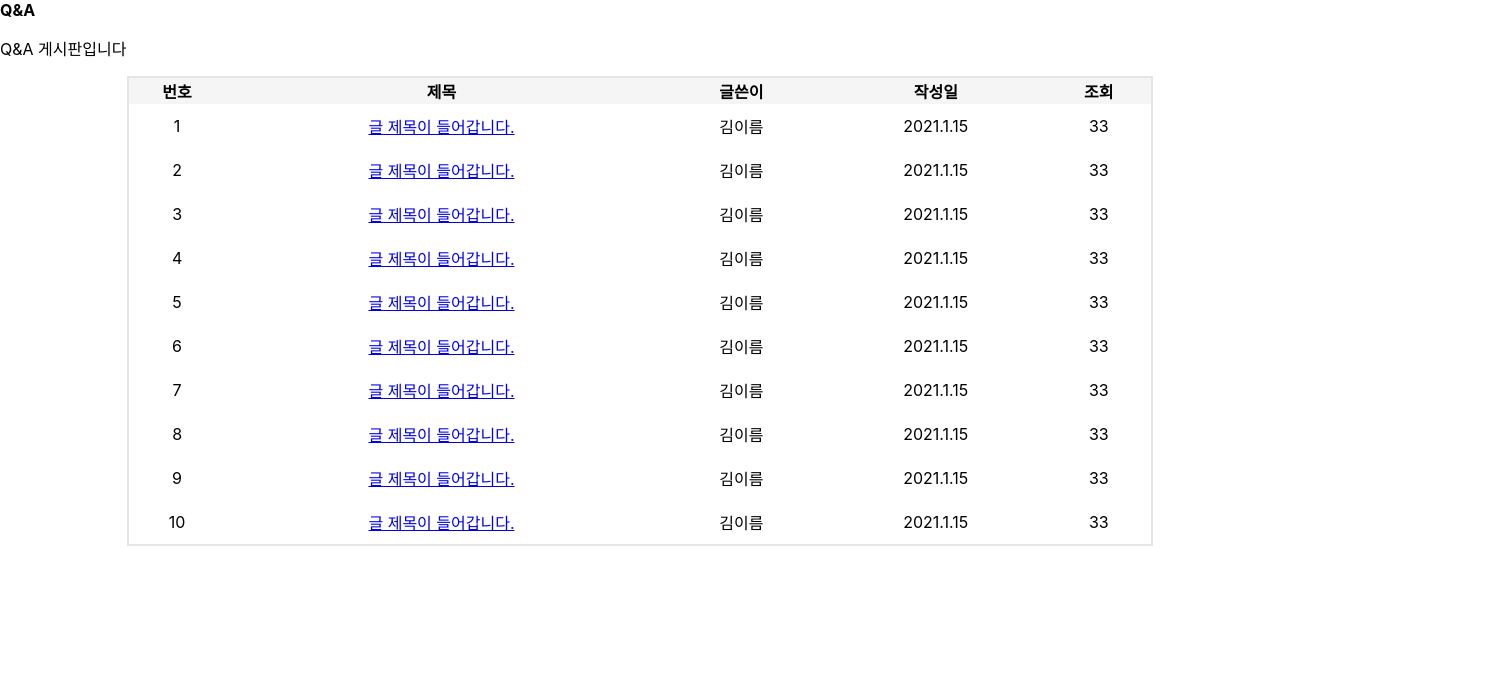
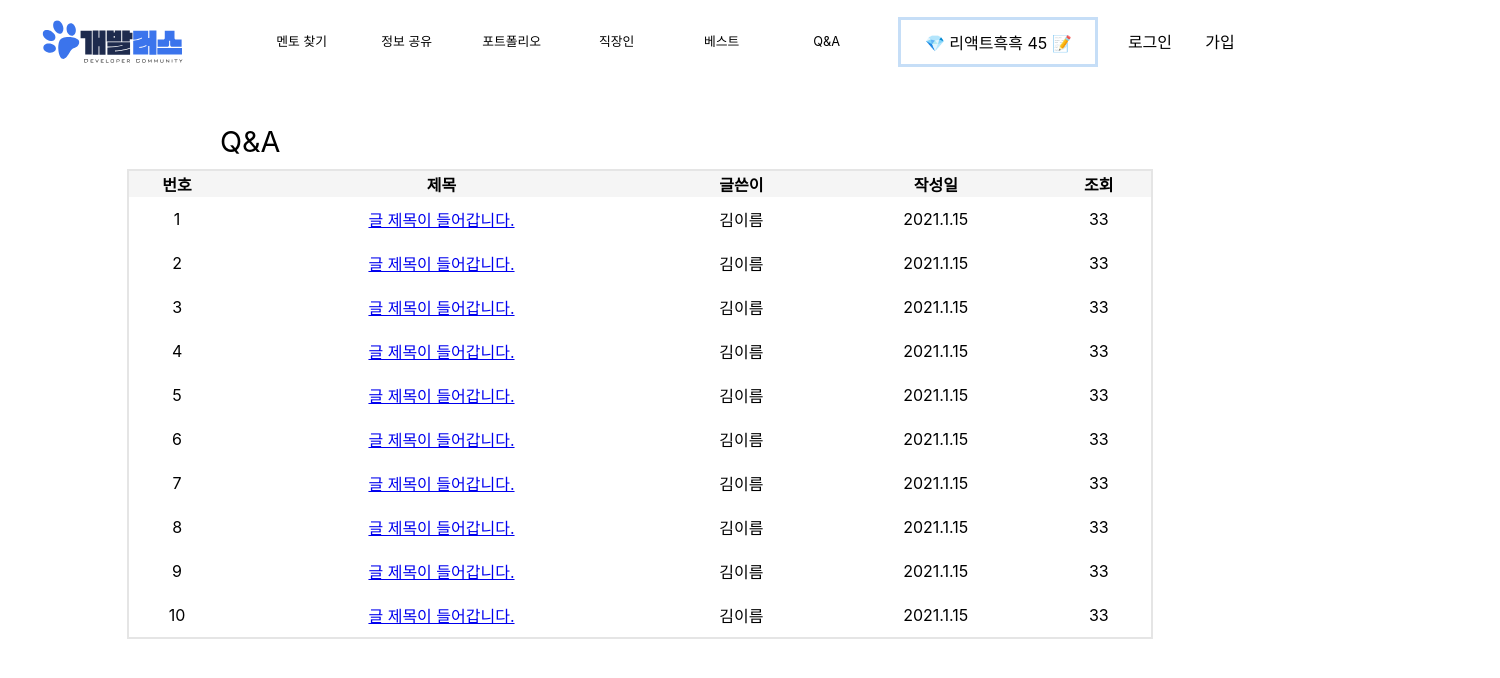
Before and after one commit to dekim0705/front_miniproject, a React (Create React App) app: page /qna in a window 1280 px wide. Shown: the top 678 px of the page, 1500 px wide, since content can reach past the window. Built offline with nearby package versions, Linux system fonts and the light colour scheme; no server answers; the HTML template or start-up script is replaced by a standard one.

Commit message:
:lipstick: 죄송합니다. 여러분.

```diff
--- a/src/components/ImageComponent.jsx
+++ b/src/components/ImageComponent.js
@@ -1,13 +1,13 @@
 import React, { useState, useEffect } from "react";
-import { getDownloadURL, ref, getStorage } from "firebase/storage"; // firebase/storage 모듈 가져오기
-import { storage } from "../firebase"; // firebase.js에서 storage 가져오기
+import { getDownloadURL, ref } from "firebase/storage";
+import { storage } from "../firebase";
 
 const ImageComponent = () => {
   const [imageUrl, setImageUrl] = useState("");
 
   useEffect(() => {
     const fetchImageUrl = async () => {
-      const storageRef = ref(storage, "profileTest1.PNG");
+      const storageRef = ref(storage, "https://firebasestorage.googleapis.com/v0/b/devcom-mini-project.appspot.com/o/profileTest1.PNG?alt=media");
       const url = await getDownloadURL(storageRef);
       setImageUrl(url);
     };
--- a/src/firebase.js
+++ b/src/firebase.js
@@ -11,5 +11,5 @@ const firebaseConfig = {
 };
 
 const app = !getApps().length ? initializeApp(firebaseConfig) : getApp();
-const storage = getStorage(app); // storage 인스턴스 생성
-export { app, storage }; // app, storage export
+const storage = getStorage(app);
+export { app, storage };
--- a/src/pages/QnAPage.js
+++ b/src/pages/QnAPage.js
@@ -1,21 +1,23 @@
 import React from "react";
 import BoardList from "../components/Board/BoardList";
+import styled from "styled-components";
+import Header from "../components/Header";
+const BoardName = styled.div`
+  font-size: 1.8rem;
+  margin: 30px 0px 10px 120px;
+  padding : 10px 0px 0px 100px;
+  width: 100%;
 
-
-
-
+`;
 const QnAPage = () => {
   return (
-
   <>
-    <strong>Q&A</strong>
-        <p>Q&A 게시판입니다</p>
-      <BoardList />
+    <Header />
+    <BoardName>
+      Q&A
+    </BoardName>
+    <BoardList />
   </>
-
-
   );
 };
-
-
 export default QnAPage;
```
